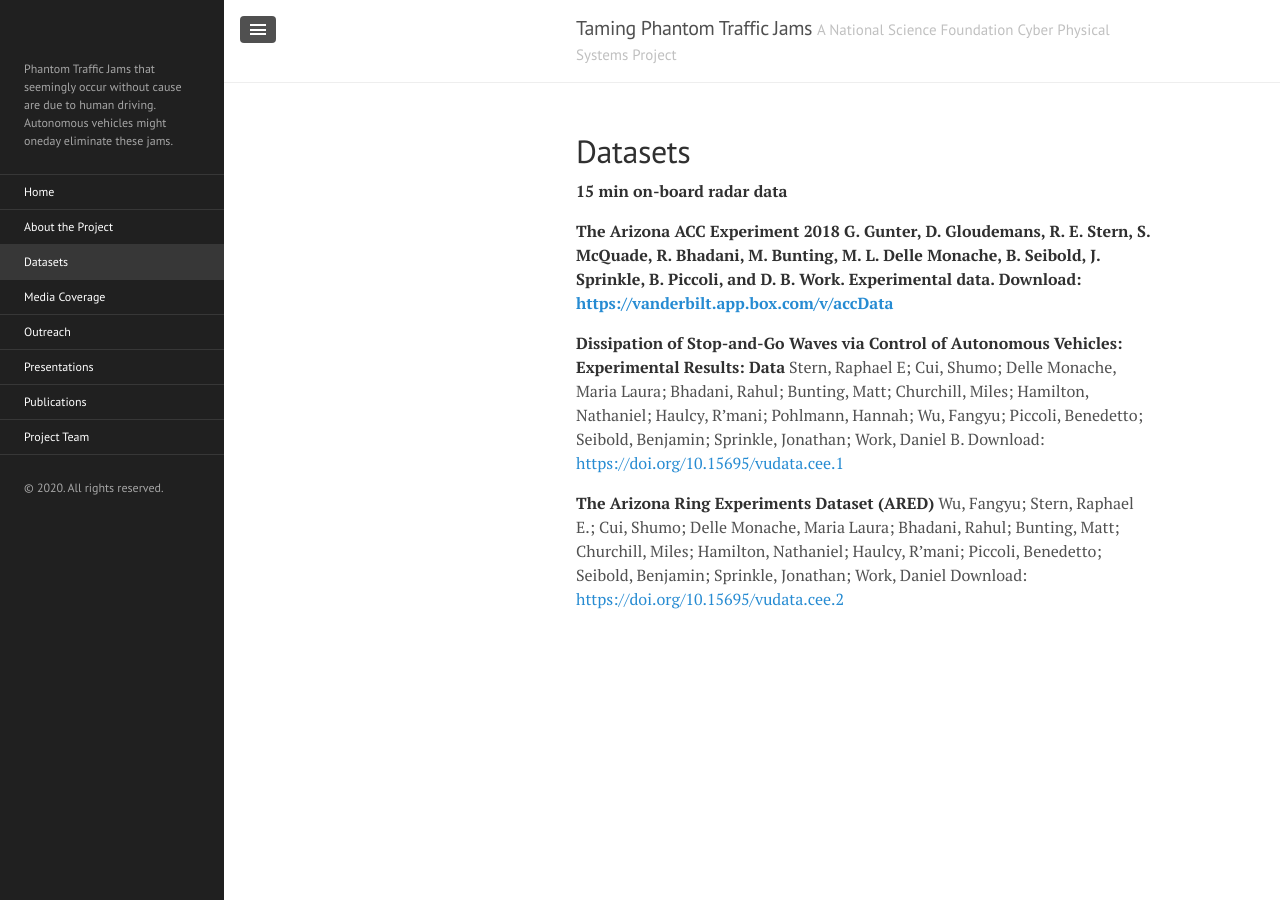
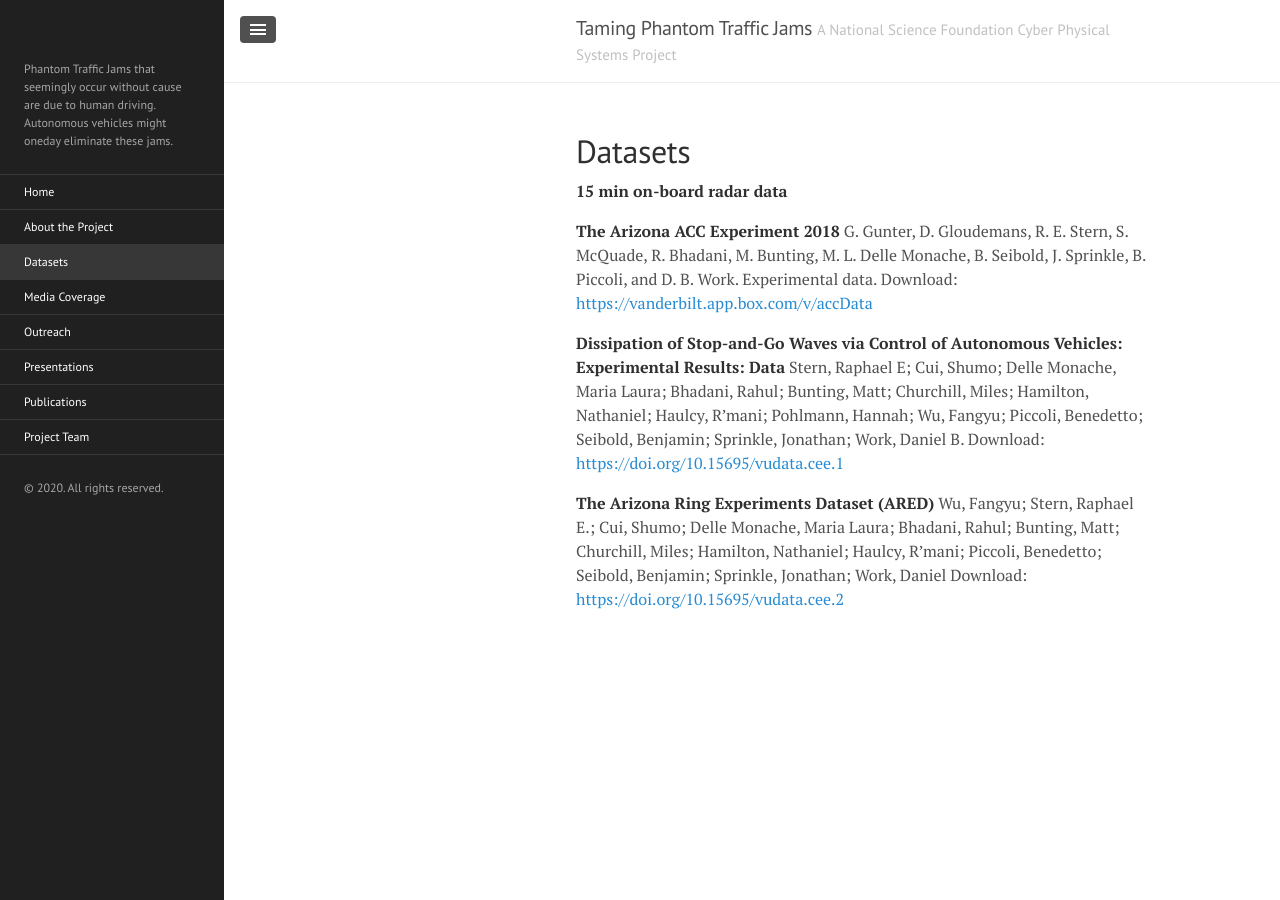
Before and after one commit to phantomjams/phantomjams.github.io, a Jekyll site: the page built from datasets.md, in a window 1280 px wide. Built offline with Jekyll 4.4.1, drawn with Linux system fonts in a browser that asks for light colours.

```diff
--- a/datasets.md
+++ b/datasets.md
@@ -4,7 +4,7 @@ title: Datasets
 ---
 <strong>15 min on-board radar data
 
-<strong>The Arizona ACC Experiment 2018
+<strong>The Arizona ACC Experiment 2018</strong>
 G. Gunter, D. Gloudemans, R. E. Stern, S. McQuade, R. Bhadani, M. Bunting, M. L. Delle Monache, B. Seibold, J. Sprinkle, B. Piccoli, and D. B. Work. Experimental data.
 Download: <a href="https://vanderbilt.app.box.com/v/accData">https://vanderbilt.app.box.com/v/accData</a>
 
```
